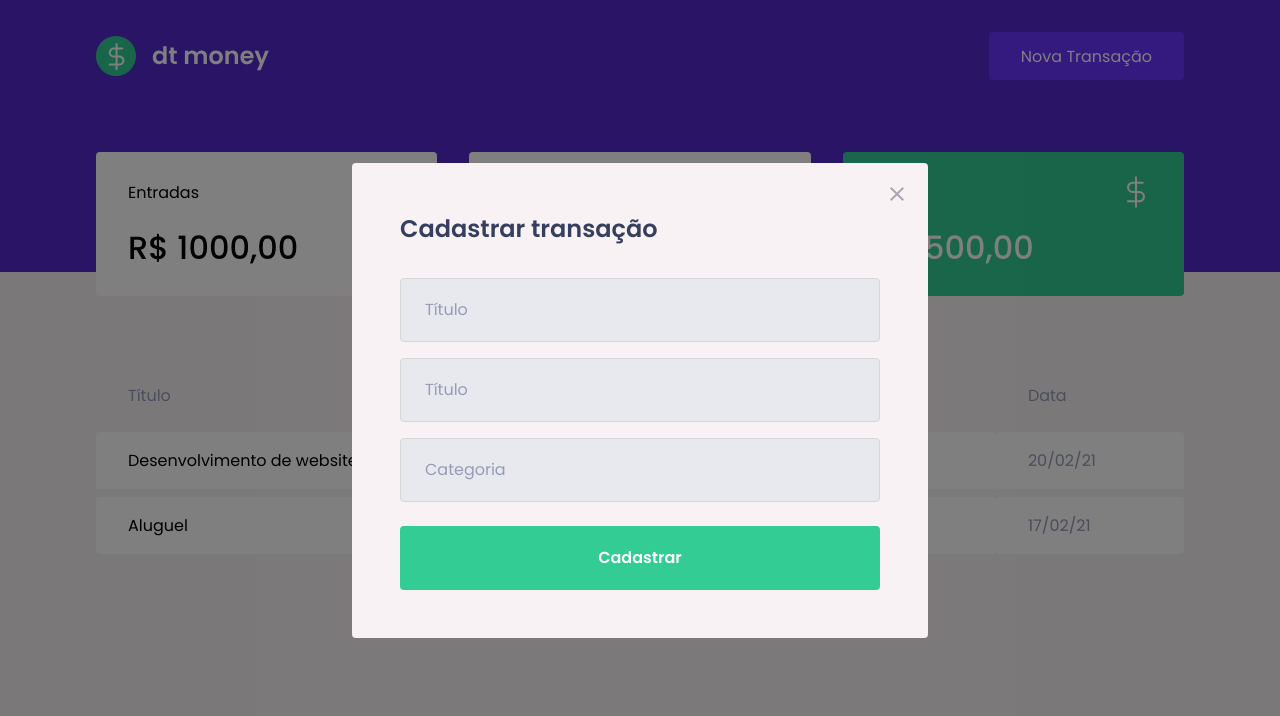
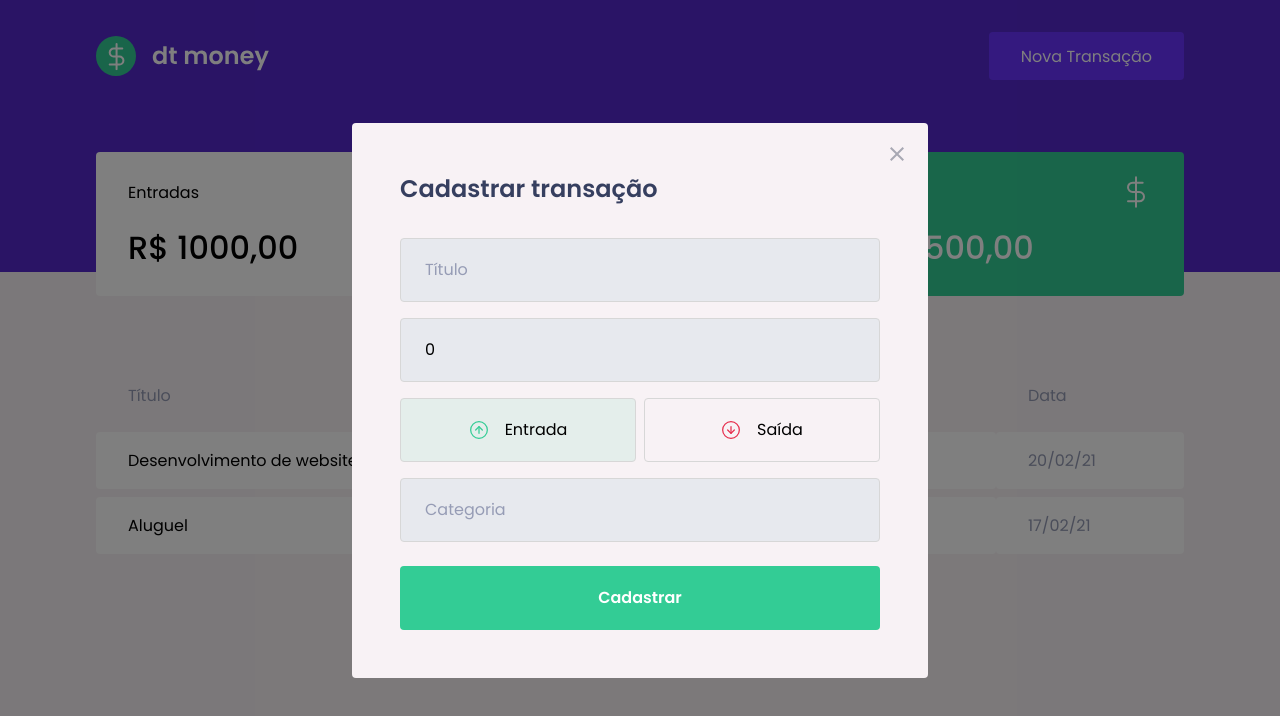
Before and after one commit to wrspada02/chapterll_reactIgnite, a React (Create React App) app: page / in a window 1280 px wide. Both pictures are taken after a click on the button "Nova Transação". Shown: the top 716 px of the page. Built offline with nearby package versions, Linux system fonts and the light colour scheme; no server answers; what miragejs would draw is missing.

Commit message:
saving form data

```diff
--- a/package.json
+++ b/package.json
@@ -6,6 +6,7 @@
     "@types/react-modal": "^3.13.1",
     "axios": "^0.26.1",
     "miragejs": "^0.1.43",
+    "polished": "^4.2.2",
     "react": "^18.0.0",
     "react-dom": "^18.0.0",
     "react-modal": "^3.14.4",
--- a/src/components/NewTransactionModal/index.tsx
+++ b/src/components/NewTransactionModal/index.tsx
@@ -1,8 +1,12 @@
+
+    import { FormEvent, useState } from "react";
 
     import Modal from "react-modal";
-    import { Container } from "./styles";
+    import { Container, TransactionTypeContainer, RadioBox } from "./styles";
 
     import closeImg from "../../assets/download/assets/close.svg";
+    import incomeImg from "../../assets/download/assets/income.svg";
+    import outcomeImg from "../../assets/download/assets/outcome.svg";
 
     interface NewTransactionModalProps{
         isOpen: boolean,
@@ -11,6 +15,22 @@
 
     export function NewTransactionModal(props: NewTransactionModalProps){
 
+        const [title, setTitle] = useState('');
+        const [value, setValue] = useState(0);
+        const [category, setCategory] = useState('');
+
+        const [typeTransaction, setTypeTransaction] = useState('deposit');
+
+        function handleCreateNewTransaction(event: FormEvent){
+            event.preventDefault();
+
+
+            console.log({
+                title,
+                value,
+                category
+            })
+        }
 
         return(
             <Modal
@@ -27,21 +47,54 @@
                     <img src={closeImg} alt="Fechar modal" />
                 </button>
 
-                <Container>
+                <Container onSubmit={handleCreateNewTransaction}>
                 <h2>Cadastrar transação</h2>
 
                 <input
+                type="text"
                 placeholder="Título"
+                value={title}
+                onChange={event => setTitle(event.target.value)}
                 />
 
                 <input
                 type="number"
-                placeholder="Título"
+                placeholder="Valor"
+                value={value}
+                onChange={event => setValue(Number(event.target.value))}
                 />
+
+                <TransactionTypeContainer>
+                    <RadioBox
+                    type="button"
+                    onClick={() => {
+                        setTypeTransaction('deposit');
+                    }}
+                    isActive={typeTransaction === 'deposit'}
+                    activeColor="green"
+                    >
+                        <img src={incomeImg} alt="Tipo entrada" />
+                        <span>Entrada</span>
+                    </RadioBox>
+
+                    <RadioBox
+                    type="button"
+                    onClick={() => {
+                        setTypeTransaction('withdraw');
+                    }}
+                    isActive={typeTransaction === 'withdraw'}
+                    activeColor="red"
+                    >
+                        <img src={outcomeImg} alt="Tipo saída" />
+                        <span>Saída</span>
+                    </RadioBox>
+                </TransactionTypeContainer>
 
                 <input
                 type="text"
                 placeholder="Categoria"
+                value={category}
+                onChange={event => setCategory(event.target.value)}
                 />
 
                 <button type="submit">
--- a/src/components/NewTransactionModal/styles.ts
+++ b/src/components/NewTransactionModal/styles.ts
@@ -1,5 +1,6 @@
 
     import styled from "styled-components";
+    import { darken, transparentize } from "polished";
 
     export const Container = styled.form`
         h2{
@@ -49,3 +50,56 @@
             }
         }
     `;
+
+    export const TransactionTypeContainer = styled.div`
+        margin: 1rem 0;
+        display: grid;
+        grid-template-columns: 1fr 1fr;
+        gap: 0.5rem;
+
+        button{
+
+    }
+    `;
+
+    interface RadioBoxProps{
+        isActive: boolean,
+        activeColor: 'green' | 'red'
+    }
+
+    const colors = {
+        green: '#33CC95',
+        red: '#E52E4D'
+    };
+
+    export const RadioBox = styled.button<RadioBoxProps>`
+            height: 4rem;
+            border: 1px solid var(--borderColorModal);
+            border-radius: 0.25rem;
+
+            background: ${(props) => props.isActive
+            ? transparentize(0.9, colors[props.activeColor])
+            : 'transparent'};
+
+            display: flex;
+            align-items: center;
+            justify-content: center;
+
+            transition: border-color 0.2s;
+
+            &:hover{
+                border-color: ${darken(0.1, '#d7d7d7')};
+            }
+
+        img{
+            width: 20px;
+            height: 20px;
+        }
+
+        span{
+            display: inline-block;
+            margin-left: 1rem;
+            font-size: 1rem;
+            color: var(--text-title);
+        }
+    `;
```
Also changed, not shown: 1 other file (tests, documents, lock files or other folders).
